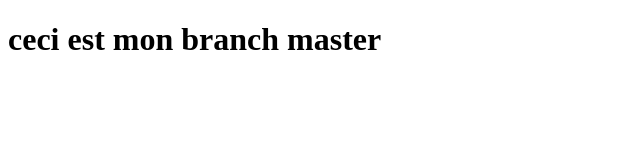
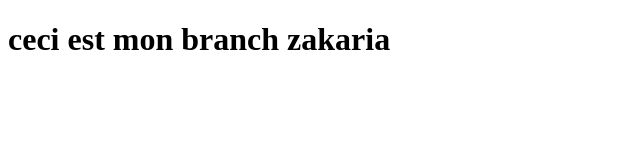
Before and after one commit to zakariaLj/exo_final_git_zakaria, a plain HTML site: page index.html in a window 1280 px wide. Shown: the full height of the page, 0-640 px from the left. Drawn offline with Linux system fonts and the light colour scheme.

Commit message:
ceci est mon branch zakaria

```diff
--- a/index.html
+++ b/index.html
@@ -7,7 +7,7 @@
     <title>Document</title>
 </head>
 <body>
-    <h1>ceci est mon branch master
+    <h1>ceci est mon branch zakaria
 
     </h1>
 </body>
```
